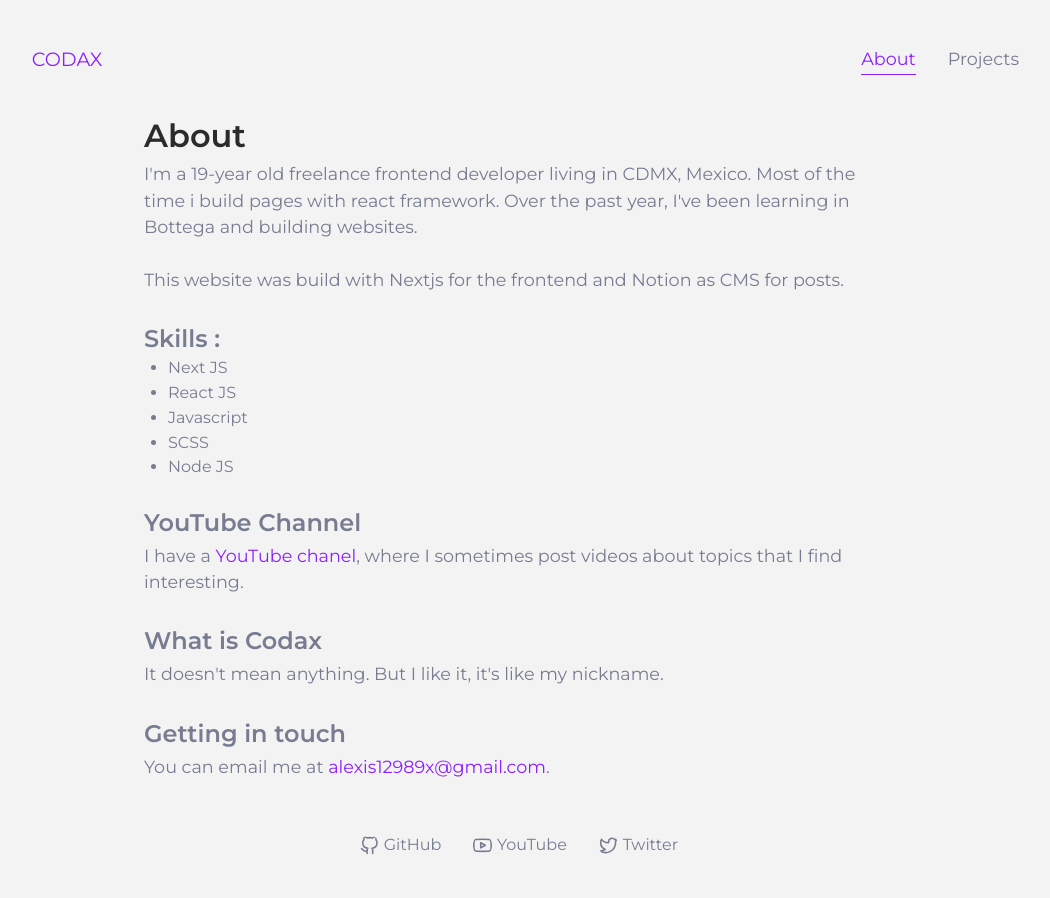
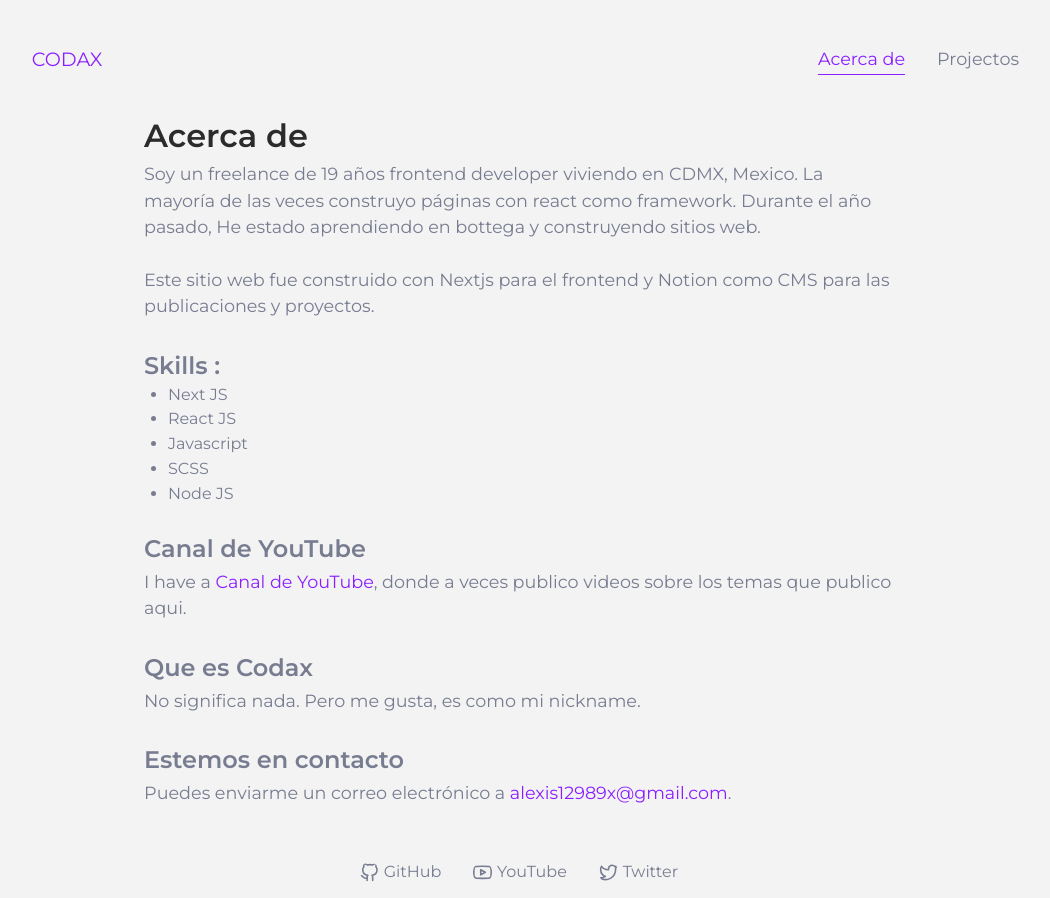
Before and after one commit to a12989x/notion-blog, a Next.js app: page /about in a window 1280 px wide. Shown: the whole page, without its empty margins (121-1171 px from the left). Before the commit the page ends 871 px from the top, so only its background shows below. Built offline with nearby package versions, Linux system fonts and the light colour scheme.

Commit message:
Translate app to Spanish

```diff
--- a/components/Back.js
+++ b/components/Back.js
@@ -18,7 +18,7 @@ const Back = ({ cover = null }) => {
                         width="100%"
                         layout="responsive"
                     />{' '}
-                    Go Back
+                    Atras
                 </button>
             </a>
         </Link>
--- a/components/Head.js
+++ b/components/Head.js
@@ -1,11 +1,14 @@
 import NextHead from 'next/head';
 
-const Head = ({ description }) => {
+const Head = () => {
     return (
         <NextHead>
             <meta charSet="UTF-8" />
-            <title>My Blog | Codax</title>
-            <meta name="description" content={description || ''} />
+            <title>Mi Blog | Codax</title>
+            <meta
+                name="description"
+                content="Amas el desarrollo web? Conoce los principles temas relacionados y tips que te ayudaran a ser un mejor desarrollador web."
+            />
             <meta
                 name="viewport"
                 content="width=device-width, initial-scale=1"
--- a/components/Navigation.js
+++ b/components/Navigation.js
@@ -39,7 +39,7 @@ const Navigation = () => {
                                     : ''
                             } link`}
                         >
-                            About
+                            Acerca de
                         </a>
                     </Link>
                 </li>
@@ -52,7 +52,7 @@ const Navigation = () => {
                                     : ''
                             } link`}
                         >
-                            Projects
+                            Projectos
                         </a>
                     </Link>
                 </li>
--- a/pages/about.js
+++ b/pages/about.js
@@ -11,16 +11,16 @@ const About = () => {
             animate="animate"
             exit={{ opacity: 0 }}
         >
-            <h1 className="about__header">About</h1>
+            <h1 className="about__header">Acerca de</h1>
             <p className="about__paragraph">
-                I'm a 19-year old freelance frontend developer living in CDMX,
-                Mexico. Most of the time i build pages with react framework.
-                Over the past year, I've been learning in Bottega and building
-                websites.
+                Soy un freelance de 19 años frontend developer viviendo en CDMX,
+                Mexico. La mayoría de las veces construyo páginas con react como
+                framework. Durante el año pasado, He estado aprendiendo en
+                bottega y construyendo sitios web.
                 <br />
                 <br />
-                This website was build with Nextjs for the frontend and Notion
-                as CMS for posts.
+                Este sitio web fue construido con Nextjs para el frontend y
+                Notion como CMS para las publicaciones y proyectos.
             </p>
 
             <h2 className="about__header">Skills :</h2>
@@ -32,26 +32,25 @@ const About = () => {
                 <li>Node JS</li>
             </ul>
 
-            <h2 className="about__header">YouTube Channel</h2>
+            <h2 className="about__header">Canal de YouTube</h2>
             <p className="about__paragraph">
                 I have a{' '}
                 <Link href="https://www.youtube.com/channel/UCMY0GhV1HuX4XdbgalC77VQ">
-                    <a className="link">YouTube chanel</a>
+                    <a className="link">Canal de YouTube</a>
                 </Link>
-                , where I sometimes post videos about topics that I find
-                interesting.
+                , donde a veces publico videos sobre los temas que publico aqui.
             </p>
 
-            <h2 className="about__header">What is Codax</h2>
+            <h2 className="about__header">Que es Codax</h2>
             <p className="about__paragraph">
-                It doesn't mean anything. But I like it, it's like my nickname.
+                No significa nada. Pero me gusta, es como mi nickname.
             </p>
 
             <h2 id="#contact" className="about__header">
-                Getting in touch
+                Estemos en contacto
             </h2>
             <p className="about__paragraph">
-                You can email me at{' '}
+                Puedes enviarme un correo electrónico a{' '}
                 <Link href="mailto:alexis12989x@gmail.com">
                     <a className="link">alexis12989x@gmail.com</a>
                 </Link>
--- a/pages/index.js
+++ b/pages/index.js
@@ -51,7 +51,7 @@ const Home = ({ posts, firstPost }) => {
                 {posts.length > 5 && (
                     <Link href="/posts/1">
                         <a className="home__more">
-                            <button>See more</button>
+                            <button>Ver más</button>
                         </a>
                     </Link>
                 )}
```
Also changed, not shown: components/AboutMe.js (+7 -6 lines), public/assets/code.svg (added).
